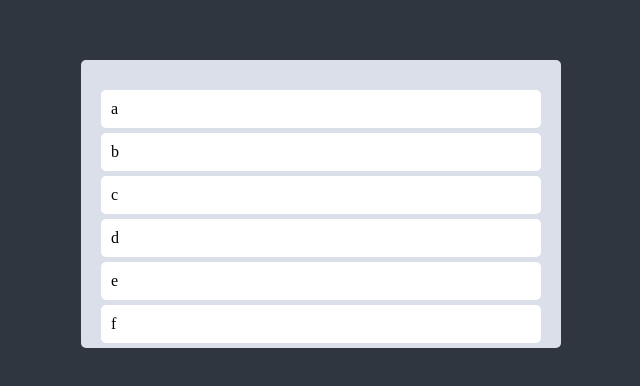
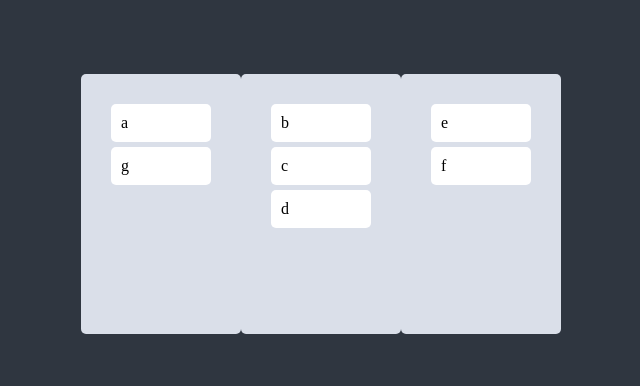
Before and after one commit to tlsgmltjd/Trello-app, a React (Vite) app: page / in a window 1280 px wide. Shown: the part 196-582 px from the top of the page, without its empty margins (319-959 px from the left). Built offline with nearby package versions, Linux system fonts and the light colour scheme.

Commit message:
Add Board component

```diff
--- a/src/App.tsx
+++ b/src/App.tsx
@@ -8,6 +8,7 @@ import { useRecoilState } from "recoil";
 import styled from "styled-components";
 import { toDoState } from "./atoms";
 import DragabblCard from "./Components/DragabbleCard";
+import Board from "./Components/Board";
 
 const Container = styled.div`
   background: ${(props) => props.theme.bgColor};
@@ -26,15 +27,7 @@ const Wrapper = styled.div`
 const Boards = styled.div`
   display: grid;
   width: 100%;
-  grid-template-columns: repeat(1, 1fr);
-`;
-
-const Board = styled.div`
-  padding: 0 20px;
-  padding-top: 30px;
-  background: ${(props) => props.theme.boardColor};
-  border-radius: 5px;
-  min-height: 200px;
+  grid-template-columns: repeat(3, 1fr);
 `;
 
 export default function App() {
@@ -57,16 +50,9 @@ export default function App() {
       <Container>
         <Wrapper>
           <Boards>
-            <Droppable droppableId="one">
-              {(provider) => (
-                <Board ref={provider.innerRef} {...provider.droppableProps}>
-                  {toDos.map((toDo, index) => (
-                    <DragabblCard key={toDo} toDo={toDo} index={index} />
-                  ))}
-                  {provider.placeholder}
-                </Board>
-              )}
-            </Droppable>
+            {Object.keys(toDos).map((boardId) => (
+              <Board boardId={boardId} key={boardId} toDos={toDos[boardId]} />
+            ))}
           </Boards>
         </Wrapper>
       </Container>
--- /dev/null
+++ b/src/Components/Board.tsx
@@ -0,0 +1,30 @@
+import { Droppable } from "react-beautiful-dnd";
+import styled from "styled-components";
+import DragabbleCard from "./DragabbleCard";
+
+const Wrapper = styled.div`
+  padding: 30px;
+  background: ${(props) => props.theme.boardColor};
+  border-radius: 5px;
+  min-height: 200px;
+`;
+
+interface IBoardProps {
+  toDos: string[];
+  boardId: string;
+}
+
+export default function Board({ toDos, boardId }: IBoardProps) {
+  return (
+    <Droppable droppableId="one">
+      {(provider) => (
+        <Wrapper ref={provider.innerRef} {...provider.droppableProps}>
+          {toDos.map((toDo, index) => (
+            <DragabbleCard key={toDo} toDo={toDo} index={index} />
+          ))}
+          {provider.placeholder}
+        </Wrapper>
+      )}
+    </Droppable>
+  );
+}
--- a/src/atoms.tsx
+++ b/src/atoms.tsx
@@ -1,6 +1,14 @@
 import { atom, selector } from "recoil";
 
-export const toDoState = atom({
+interface ITodoState {
+  [key: string]: string[];
+}
+
+export const toDoState = atom<ITodoState>({
   key: "toDo",
-  default: ["a", "b", "c", "d", "e", "f"],
+  default: {
+    to_do: ["a", "g"],
+    doing: ["b", "c", "d"],
+    done: ["e", "f"],
+  },
 });
```
Also changed, not shown: src/Components/DragabbleCard.tsx (+6 -1 lines).
